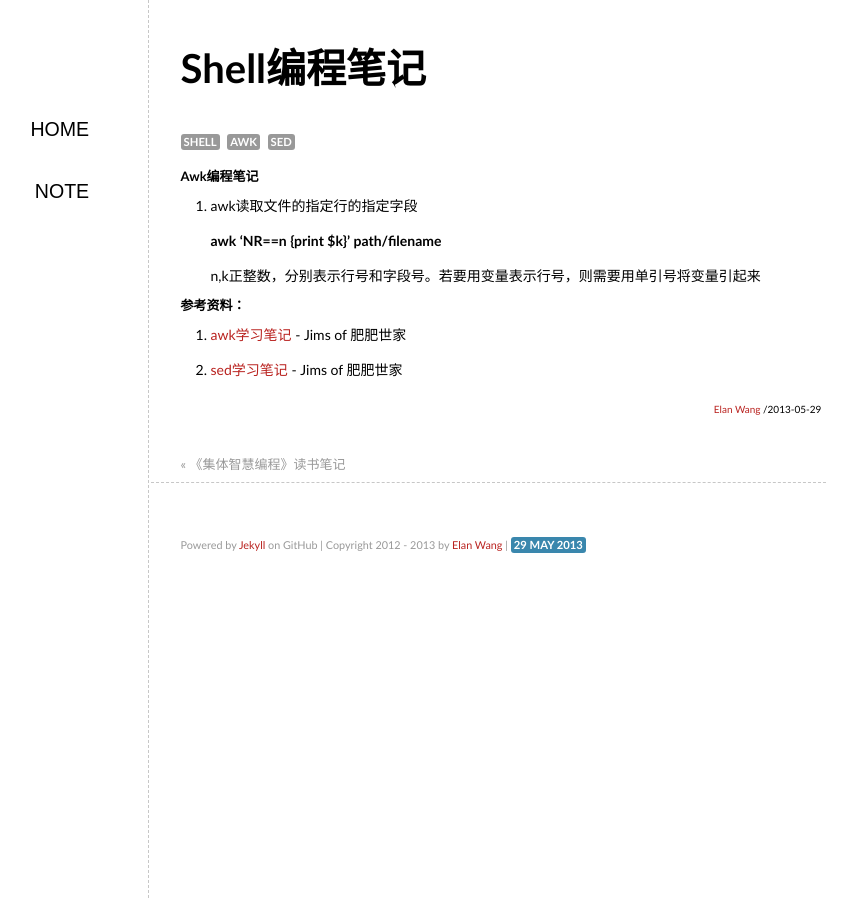
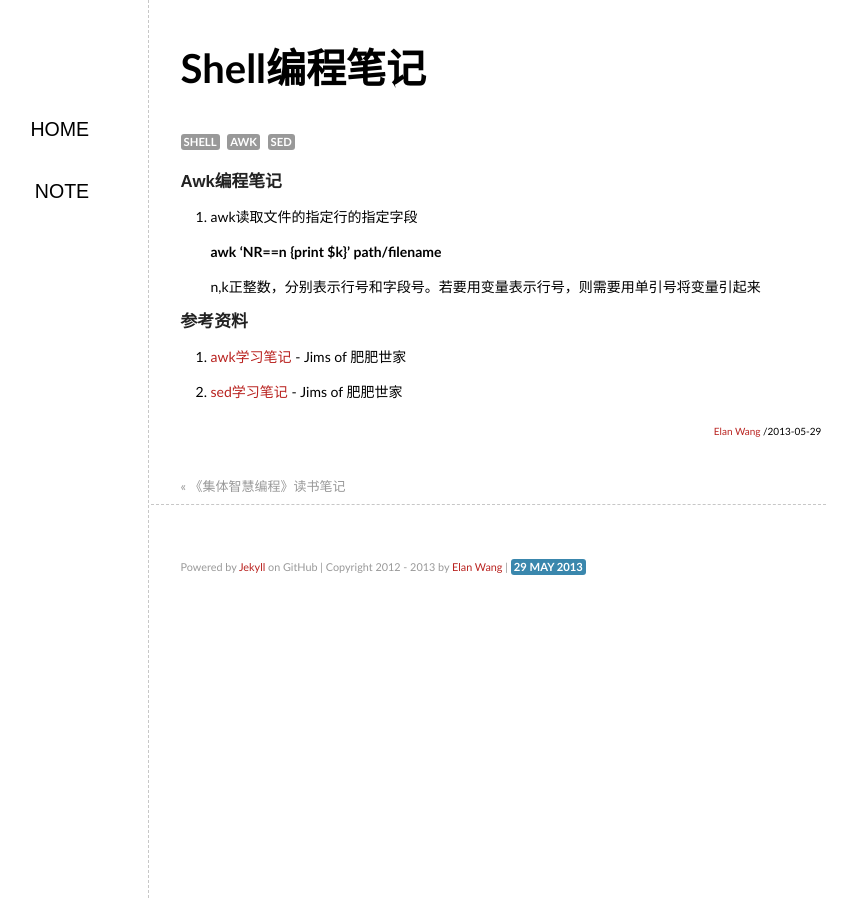
Before and after one commit to elan2wang/note, a Jekyll site: the page built from _posts/2013-05-29-shell-programming-tips.md, in a window 1280 px wide. Shown: the whole page, without its empty margins (236-1093 px from the left). Built offline with Jekyll 4.4.1, drawn with Linux system fonts in a browser that asks for light colours; comment, search, counter and statistics services are not loaded.

```diff
--- a/_posts/2013-05-29-shell-programming-tips.md
+++ b/_posts/2013-05-29-shell-programming-tips.md
@@ -4,11 +4,12 @@ title: Shell编程笔记
 tags: shell awk sed
 categories: Linux
 ---
-**Awk编程笔记**
+###Awk编程笔记
 1. awk读取文件的指定行的指定字段
 **awk 'NR==n {print $k}' path/filename**
 n,k正整数，分别表示行号和字段号。若要用变量表示行号，则需要用单引号将变量引起来
 
-**参考资料：**
+
+###参考资料
 1. [awk学习笔记](http://man.lupaworld.com/content/manage/ringkee/awk.htm#id2861697) - Jims of 肥肥世家
 2. [sed学习笔记](http://tsnc.zhongaokao.com/tsnc_wgrj/doc/sed.htm) - Jims of 肥肥世家
```
